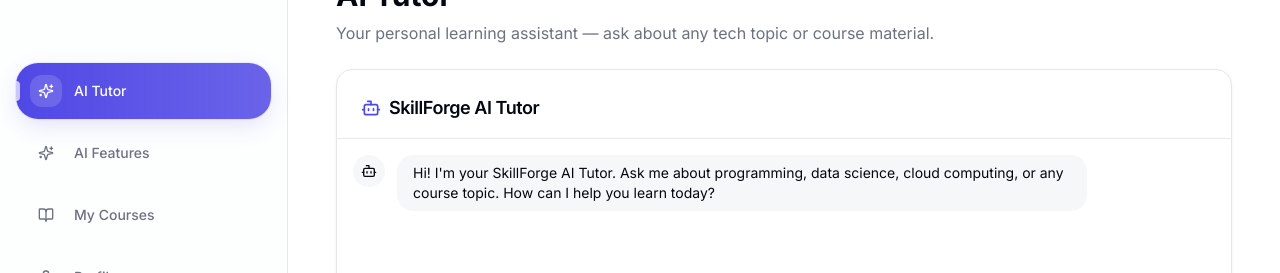
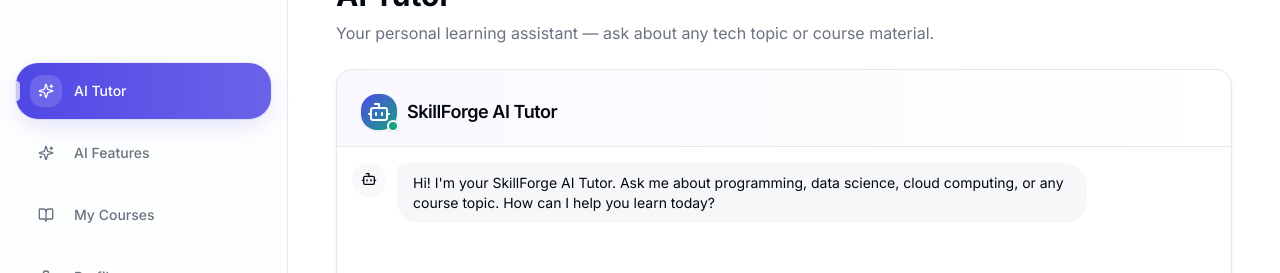
Before and after one commit to sumu749/skillForgeAI, a Next.js app in the folder apps/web/: page /dashboard/chat in a window 1280 px wide. Shown: the part 168-441 px from the top of the page. Built offline with nearby package versions, Linux system fonts and the light colour scheme; no server answers.

Commit message:
UI polished for the chat assistant

```diff
--- a/apps/web/src/components/chat/chat-assistant.tsx
+++ b/apps/web/src/components/chat/chat-assistant.tsx
@@ -1,7 +1,7 @@
 "use client";
 
 import { useState, useRef, useEffect } from "react";
-import { Send, Bot, User, Loader2 } from "lucide-react";
+import { Send, Bot, User, Loader2, Sparkles } from "lucide-react";
 import ReactMarkdown from "react-markdown";
 import { Button } from "@/components/ui/button";
 import { Input } from "@/components/ui/input";
@@ -20,6 +20,16 @@
         );
     }
     return String(error);
+}
+
+function TypingIndicator() {
+    return (
+        <div className="flex items-center gap-1.5 px-1 py-1">
+            <span className="h-1.5 w-1.5 rounded-full bg-primary/60 animate-pulse" />
+            <span className="h-1.5 w-1.5 rounded-full bg-primary/60 animate-pulse [animation-delay:150ms]" />
+            <span className="h-1.5 w-1.5 rounded-full bg-primary/60 animate-pulse [animation-delay:300ms]" />
+        </div>
+    );
 }
 
 interface Message {
@@ -120,28 +130,51 @@
     };
 
     return (
-        <Card className={cn("flex flex-col h-full", className)}>
-            <CardHeader className="border-b pb-4">
-                <CardTitle className="flex items-center gap-2 text-lg">
-                    <Bot className="h-5 w-5 text-primary" />
+        <Card className={cn("flex flex-col h-full overflow-hidden", className)}>
+            <CardHeader className="border-b pb-4 bg-gradient-to-r from-primary/[0.04] to-transparent">
+                <CardTitle className="flex items-center gap-2.5 text-lg">
+                    <span className="relative flex h-9 w-9 shrink-0 items-center justify-center rounded-xl bg-gradient-to-br from-primary to-secondary shadow-sm">
+                        <Bot className="h-4.5 w-4.5 text-white" />
+                        <span className="absolute -bottom-0.5 -right-0.5 flex h-3 w-3">
+                            <span
+                                className={cn(
+                                    "absolute inline-flex h-full w-full rounded-full opacity-75",
+                                    isStreaming
+                                        ? "bg-accent animate-ping"
+                                        : "bg-secondary",
+                                )}
+                            />
+                            <span
+                                className={cn(
+                                    "relative inline-flex h-3 w-3 rounded-full border-2 border-card",
+                                    isStreaming ? "bg-accent" : "bg-secondary",
+                                )}
+                            />
+                        </span>
+                    </span>
                     SkillForge AI Tutor
                 </CardTitle>
-                {courseContext?.courseTitle && (
-                    <p className="text-sm text-muted-foreground">
+                {courseContext?.courseTitle ? (
+                    <p className="text-sm text-muted-foreground flex items-center gap-1.5 pl-11.5">
+                        <Sparkles className="h-3.5 w-3.5" />
                         Context: {courseContext.courseTitle}
                     </p>
-                )}
+                ) : null}
             </CardHeader>
             <CardContent className="flex flex-col flex-1 p-0 min-h-[500px]">
                 <div
                     ref={scrollRef}
-                    className="flex-1 overflow-y-auto p-4 space-y-4 max-h-[60vh]"
+                    className="flex-1 overflow-y-auto p-4 space-y-5 max-h-[60vh]"
                 >
-                    {messages.map((msg, i) => (
+                    {messages.map((msg, i) => {
+                        const isLastAssistant =
+                            msg.role === "assistant" &&
+                            i === messages.length - 1;
+                        return (
                             <div
                                 key={i}
                                 className={cn(
-                                "flex gap-3",
+                                    "flex gap-3 animate-fade",
                                     msg.role === "user"
                                         ? "flex-row-reverse"
                                         : "flex-row",
@@ -149,10 +182,10 @@
                             >
                                 <div
                                     className={cn(
-                                    "flex h-8 w-8 shrink-0 items-center justify-center rounded-full",
+                                        "flex h-8 w-8 shrink-0 items-center justify-center rounded-full shadow-sm",
                                         msg.role === "user"
                                             ? "bg-primary text-primary-foreground"
-                                        : "bg-muted",
+                                            : "bg-gradient-to-br from-muted to-muted/60 text-foreground",
                                     )}
                                 >
                                     {msg.role === "user" ? (
@@ -163,28 +196,29 @@
                                 </div>
                                 <div
                                     className={cn(
-                                    "rounded-xl px-4 py-2 max-w-[80%] text-sm prose prose-sm dark:prose-invert",
+                                        "rounded-2xl px-4 py-2.5 max-w-[80%] text-sm prose prose-sm dark:prose-invert prose-p:leading-relaxed prose-pre:rounded-lg prose-pre:bg-foreground/[0.04] prose-code:before:content-none prose-code:after:content-none",
                                         msg.role === "user"
-                                        ? "bg-primary text-primary-foreground"
-                                        : "bg-muted",
+                                            ? "bg-primary text-primary-foreground rounded-tr-sm shadow-sm"
+                                            : "bg-muted rounded-tl-sm",
                                     )}
                                 >
                                     {msg.role === "assistant" ? (
+                                        msg.content ? (
                                             <ReactMarkdown>
-                                        {msg.content ||
-                                            (isStreaming &&
-                                            i === messages.length - 1
-                                                ? "..."
-                                                : "")}
+                                                {msg.content}
                                             </ReactMarkdown>
+                                        ) : isStreaming && isLastAssistant ? (
+                                            <TypingIndicator />
+                                        ) : null
                                     ) : (
                                         msg.content
                                     )}
                                 </div>
                             </div>
-                    ))}
+                        );
+                    })}
                 </div>
-                <div className="border-t p-4 flex gap-2">
+                <div className="border-t p-4 flex gap-2 bg-muted/20">
                     <Input
                         placeholder="Ask about a topic, concept, or course..."
                         value={input}
@@ -193,10 +227,12 @@
                             e.key === "Enter" && !e.shiftKey && sendMessage()
                         }
                         disabled={isStreaming}
+                        className="bg-background shadow-sm focus-visible:ring-2 focus-visible:ring-primary/40"
                     />
                     <Button
                         onClick={sendMessage}
                         disabled={isStreaming || !input.trim()}
+                        className="shrink-0 shadow-sm"
                     >
                         {isStreaming ? (
                             <Loader2 className="h-4 w-4 animate-spin" />
```
Lines whose indentation alone changed are shown as unchanged.
